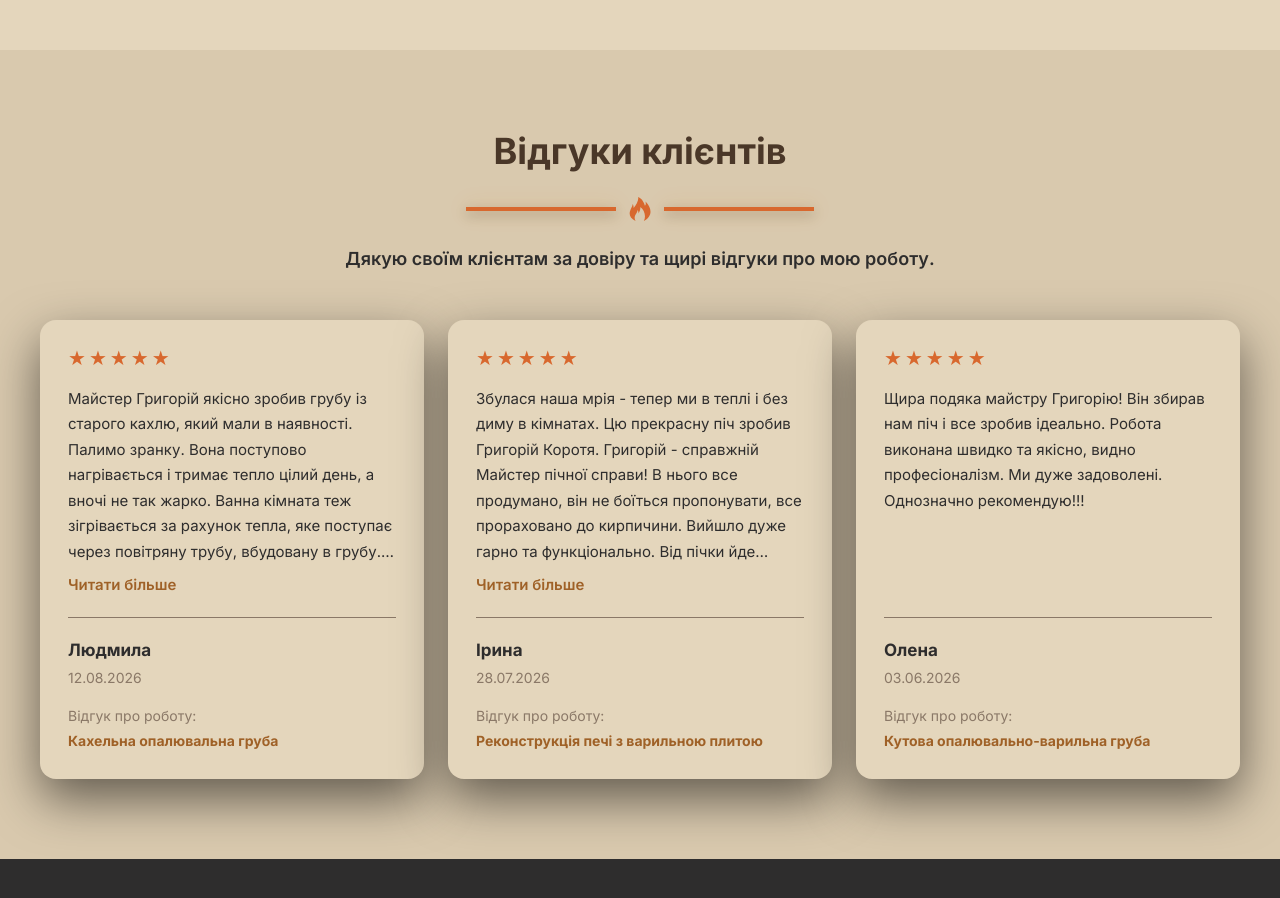
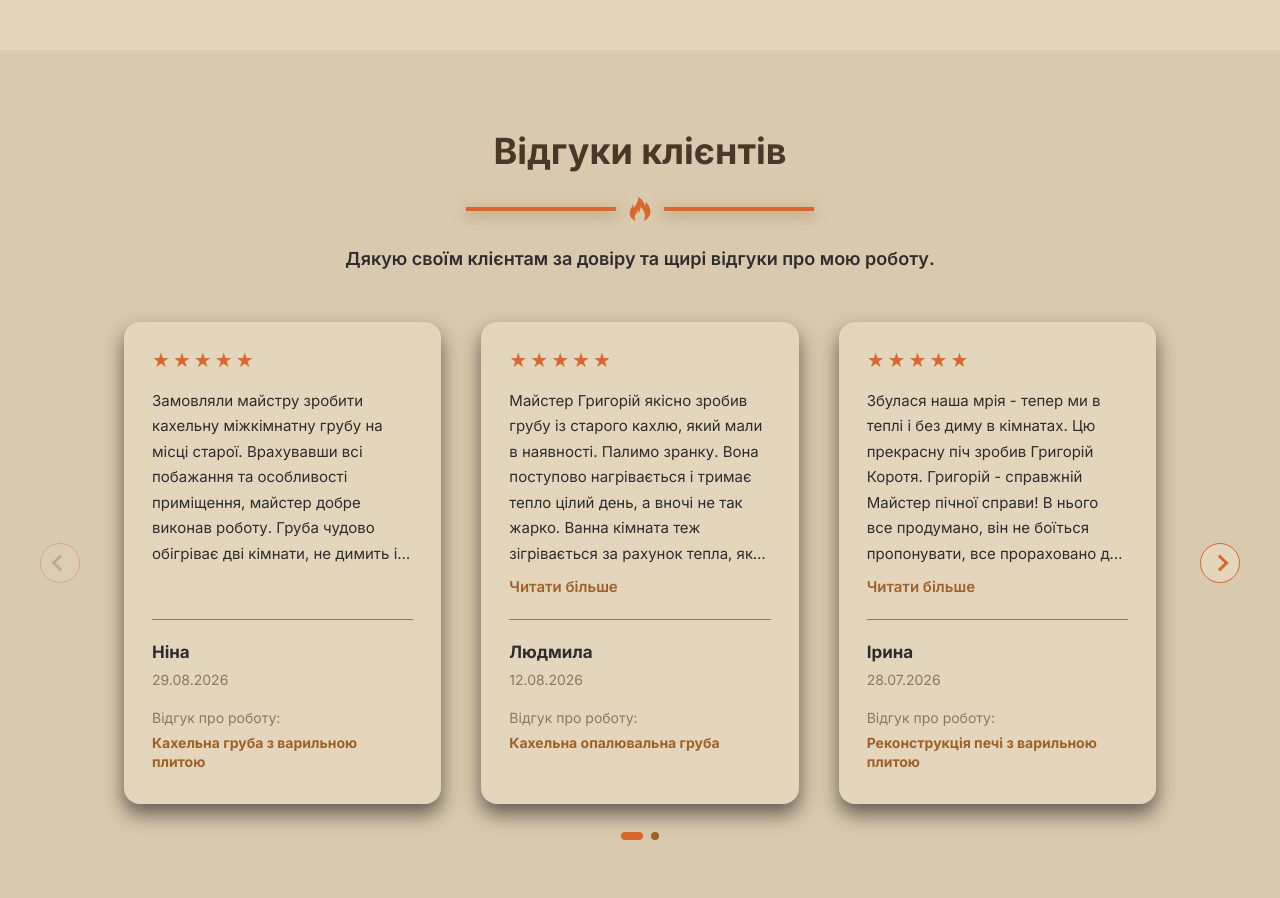
Before and after one commit to lkarm67/warmtouch, a Next.js app: page / in a window 1280 px wide. Shown: the part 5200-6098 px from the top of the page. Before the commit the page ends 6059 px from the top, so only its background shows below. Built offline with nearby package versions, Linux system fonts and the light colour scheme.

Commit message:
fix reviews, services, potrfolio

```diff
--- a/app/globals.css
+++ b/app/globals.css
@@ -21,8 +21,6 @@ body {
   min-height: 100%;
   overflow-x: hidden;
 }
-
-
 
 body {
   font-family: var(--font-family);
--- a/components/Portfolio/portfolioData.ts
+++ b/components/Portfolio/portfolioData.ts
@@ -271,7 +271,14 @@ export const works: Work[] = [
   // Відгуки
   // ----------------------------------------------------
 
-  reviews: [],
+  reviews: [
+    {
+      author: 'Ніна',
+      text: 'Замовляли майстру зробити кахельну міжкімнатну грубу на місці старої. Врахувавши всі побажання та особливості приміщення, майстер добре виконав роботу. Груба чудово обігріває дві кімнати, не димить і має гарний вигляд. Дякуємо!',
+      rating: 5,
+      date: '2026-08-29',
+    },
+  ],
 
   // ----------------------------------------------------
   // SEO
--- a/components/Reviews/Reviews.module.css
+++ b/components/Reviews/Reviews.module.css
@@ -8,105 +8,170 @@
   margin: 0 auto;
 }
 
+/* ==================================================
+   HEADER
+   ================================================== */
+
 .header {
   display: flex;
   flex-direction: column;
-  justify-content: center;
   align-items: center;
   gap: 24px;
+
   max-width: 700px;
-  margin: 0 auto;
+  margin: 0 auto 32px;
+
   text-align: center;
 }
 
 .title {
   margin: 0;
-  text-align: center;
+
   font-size: 36px;
   font-weight: 700;
   line-height: 1.2;
+
   color: #4a3728;
 }
 
-.dividerContainer{
+.dividerContainer {
   display: flex;
-    flex-direction: row;
-    justify-content: flex-start;
   align-items: center;
   gap: 12px;
-    line-height: 1.6;
 }
 
 .divider {
   width: 150px;
   height: 4px;
+
+  margin: 0;
+  border: none;
+
   background-color: var(--accent-color);
-    border: none;
+
   box-shadow:
     0 4px 12px rgba(0, 0, 0, 0.25),
     0 0 20px rgba(255, 140, 0, 0.25);
 }
 
-.icon_fire{
+.icon_fire {
   width: 24px;
   height: 24px;
+
   fill: var(--accent-color);
 }
 
 .subtitle {
   max-width: 800px;
-  margin: 0 auto 32px;
-  text-align: center;
+  margin: 0;
+
   font-size: 18px;
   font-weight: 600;
+  line-height: 1.6;
+
   color: var(--bg-color);
 }
 
-/* =========================
-   Слайдер
-   ========================= */
+/* ==================================================
+   SLIDER
+   ================================================== */
 
 .slider {
   position: relative;
+
   display: flex;
   align-items: center;
+
   padding: 0 38px;
 }
 
 .viewport {
   width: 100%;
+  margin: -70px 20px;
+  padding: 70px 20px;
+
   overflow: hidden;
 }
 
 .list {
+  --gap: 50px;
+
   display: flex;
+  align-items: stretch;
+
   width: 100%;
-  gap: 0;
+
+  gap: var(--gap);
+
   transition: transform 0.35s ease;
+
+  /*
+   * Один крок = ширина картки + gap.
+   *
+   * Формула залежить від кількості
+   * карток на екрані.
+   */
+
   transform: translateX(
-    calc(var(--translate-x) * -1)
+    calc(
+      var(--current-slide) *
+      (
+        -1 *
+        (
+          (100% - ((var(--visible-slides) - 1) * var(--gap)))
+          / var(--visible-slides)
+          + var(--gap)
+        )
+      )
+    )
   );
 }
 
+/* ==================================================
+   CARD
+   ================================================== */
+
 .card {
   display: flex;
-  flex: 0 0 100%;
+
+  flex: 0 0
+    calc(
+      (100% - ((var(--visible-slides) - 1) * var(--gap)))
+      / var(--visible-slides)
+    );
+
   flex-direction: column;
+
   min-width: 0;
+  min-height: 420px;
+
   padding: 22px;
+
   background-color: var(--text-color);
+
   border-radius: 16px;
+
   box-shadow:
-        0 20px 50px rgba(0,0,0,.55);
+    0 10px 20px rgba(0, 0, 0, 0.55);
 }
+
+/* ==================================================
+   RATING
+   ================================================== */
 
 .rating {
   margin-bottom: 18px;
+
   font-size: 20px;
   line-height: 1;
   letter-spacing: 3px;
+
   color: var(--accent-color);
 }
+
+/* ==================================================
+   TEXT
+   ================================================== */
 
 .textWrapper {
   margin-bottom: 10px;
@@ -114,9 +179,12 @@
 
 .textWrapper:not(.expanded) {
   display: -webkit-box;
+
   overflow: hidden;
+
   -webkit-box-orient: vertical;
   -webkit-line-clamp: 7;
+
   line-clamp: 7;
 }
 
@@ -126,20 +194,32 @@
 
 .text {
   margin: 0;
+
   font-size: 15px;
   line-height: 1.7;
+
   color: var(--bg-color);
 }
 
+/* ==================================================
+   MORE BUTTON
+   ================================================== */
+
 .moreButton {
   align-self: flex-start;
+
   margin: 0 0 20px;
   padding: 0;
+
   border: 0;
+
   background: none;
+
   color: #9f6127;
+
   font-size: 15px;
   font-weight: 600;
+
   cursor: pointer;
 }
 
@@ -147,12 +227,18 @@
   text-decoration: underline;
 }
 
+/* ==================================================
+   AUTHOR
+   ================================================== */
+
 .author {
   display: flex;
   flex-direction: column;
   gap: 4px;
+
   margin-top: auto;
   padding-top: 20px;
+
   border-top: 1px solid #8a7867;
 }
 
@@ -166,11 +252,18 @@
   color: #8a7867;
 }
 
+/* ==================================================
+   WORK
+   ================================================== */
+
 .work {
   display: flex;
   flex-direction: column;
   gap: 5px;
+
   margin-top: 18px;
+  min-height: 68px;
+
   font-size: 14px;
   line-height: 1.4;
 }
@@ -183,9 +276,31 @@
   color: #9f6127;
 }
 
-/* =========================
-   Стрілки
-   ========================= */
+.workLink {
+  padding: 0;
+
+  border: 0;
+
+  background: none;
+
+  color: #9f6127;
+
+  font: inherit;
+  font-size: 14px;
+  font-weight: 600;
+
+  text-align: left;
+
+  cursor: pointer;
+}
+
+.workLink:hover {
+  text-decoration: underline;
+}
+
+/* ==================================================
+   ARROWS
+   ================================================== */
 
 .arrow {
   position: absolute;
@@ -198,15 +313,13 @@
 
   width: 32px;
   height: 32px;
-  padding-right: 2px;
+
+  padding: 0;
 
   border: 1px solid var(--accent-color);
   border-radius: 50%;
 
   background-color: var(--text-color);
-
-  font-size: 20px;
-  font-weight: 700;
 
   cursor: pointer;
 
@@ -223,16 +336,33 @@
 
 .arrow:hover {
   background-color: var(--accent-color);
-  color: var(--bg-color);
 }
+
+.arrow:disabled {
+  opacity: 0.35;
+  cursor: default;
+}
+
+.arrow:disabled:hover {
+  background-color: var(--text-color);
+}
+
+.arrow:disabled .arrowIcon {
+  border-color: #8a7867;
+}
+
+/* ==================================================
+   ARROW ICON
+   ================================================== */
 
 .arrowIcon {
   display: block;
+
   width: 10px;
   height: 10px;
 
-  border-left: 2px solid var(--accent-color);
-  border-bottom: 2px solid var(--accent-color);
+  border-left: 3px solid var(--accent-color);
+  border-bottom: 3px solid var(--accent-color);
 
   transform: rotate(45deg);
 }
@@ -241,25 +371,26 @@
   transform: rotate(225deg);
 }
 
-.arrowIcon:hover {
-  border-left: 2px solid var(--text-color);
-  border-bottom: 2px solid var(--text-color);
+.arrow:hover .arrowIcon {
+  border-color: var(--text-color);
 }
 
-/* =========================
-   Крапки
-   ========================= */
+/* ==================================================
+   DOTS
+   ================================================== */
 
 .dots {
   display: flex;
   justify-content: center;
   gap: 8px;
+
   margin-top: 24px;
 }
 
 .dot {
   width: 8px;
   height: 8px;
+
   padding: 0;
 
   border: 0;
@@ -268,18 +399,24 @@
   background-color: #9f6127;
 
   cursor: pointer;
+
+  transition:
+    width 0.2s ease,
+    background-color 0.2s ease;
 }
 
 .dotActive {
   width: 22px;
+
   border-radius: 5px;
+
   background-color: var(--accent-color);
 }
 
-/* =========================
-   Планшет
+/* ==================================================
+   TABLET
    768px+
-   ========================= */
+   ================================================== */
 
 @media (min-width: 768px) {
   .reviews {
@@ -290,13 +427,16 @@
     width: min(100% - 32px, 1200px);
   }
 
+  .header {
+    margin-bottom: 40px;
+  }
+
   .title {
     font-size: 32px;
   }
 
   .subtitle {
     font-size: 17px;
-    margin-bottom: 40px;
   }
 
   .slider {
@@ -304,30 +444,36 @@
   }
 
   .list {
-    gap: 20px;
+    --gap: 40px;
   }
 
   .card {
-    flex: 0 0 calc((100% - 20px) / 2);
     padding: 24px;
   }
 
   .arrow {
     width: 36px;
     height: 36px;
-    font-size: 20px;
-    font-weight: 800;
+  }
+
+  .arrowIcon {
+    width: 11px;
+    height: 11px;
   }
 }
 
-/* =========================
-   Десктоп
+/* ==================================================
+   DESKTOP
    1024px+
-   ========================= */
+   ================================================== */
 
 @media (min-width: 1024px) {
   .reviews {
     padding: 80px 0;
+  }
+
+  .header {
+    margin-bottom: 48px;
   }
 
   .title {
@@ -336,25 +482,31 @@
 
   .subtitle {
     font-size: 18px;
-    margin-bottom: 48px;
   }
 
   .slider {
-    padding: 0;
-  }
-
-  .viewport {
-    overflow: visible;
-  }
-
-  .list {
-    display: grid;
-    grid-template-columns: repeat(3, 1fr);
-    gap: 24px;
-    transform: none;
+    padding: 0 44px;
   }
 
   .card {
+    min-height: 440px;
     padding: 28px;
   }
+
+  .arrow {
+    width: 40px;
+    height: 40px;
   }
+
+  .arrowIcon {
+    width: 12px;
+    height: 12px;
+
+    border-left-width: 3px;
+    border-bottom-width: 3px;
+  }
+
+  .dots {
+    margin-top: 28px;
+  }
+}
--- a/components/Reviews/Reviews.tsx
+++ b/components/Reviews/Reviews.tsx
@@ -1,35 +1,42 @@
 "use client";
 
-import { useEffect, useState } from "react";
+import {
+  useEffect,
+  useLayoutEffect,
+  useRef,
+  useState,
+} from "react";
 import { works } from "../Portfolio/portfolioData";
 import css from "./Reviews.module.css";
-
-const COLLAPSED_LENGTH = 250;
 
 export default function Reviews() {
   const reviews = works.flatMap((work) =>
     work.reviews.map((review) => ({
       ...review,
       workTitle: work.title,
+      workSlug: work.slug,
     }))
   );
 
   const [currentSlide, setCurrentSlide] = useState(0);
   const [expandedReview, setExpandedReview] = useState<number | null>(null);
   const [visibleSlides, setVisibleSlides] = useState(1);
+  const [longReviews, setLongReviews] = useState<boolean[]>([]);
 
-  /*
-   * Визначаємо кількість відгуків,
-   * які показуємо одночасно.
-   *
-   * mobile  → 1
-   * tablet  → 2
-   * desktop → усі
-   */
+  const textRefs = useRef<(HTMLDivElement | null)[]>([]);
+
+  /* ==================================================
+     КІЛЬКІСТЬ КАРТОК НА ЕКРАНІ
+
+     mobile  → 1
+     tablet  → 2
+     desktop → 3
+     ================================================== */
+
   useEffect(() => {
     const updateVisibleSlides = () => {
       if (window.innerWidth >= 1024) {
-        setVisibleSlides(reviews.length);
+        setVisibleSlides(3);
       } else if (window.innerWidth >= 768) {
         setVisibleSlides(2);
       } else {
@@ -44,42 +51,93 @@ export default function Reviews() {
     return () => {
       window.removeEventListener("resize", updateVisibleSlides);
     };
-  }, [reviews.length]);
-
-  /*
-   * Кількість реальних позицій слайдера.
-   *
-   * Наприклад:
-   *
-   * 3 відгуки / 1 картка → 3 позиції
-   * 3 відгуки / 2 картки → 3 позиції
-   * 5 відгуків / 2 картки → 5 позицій
-   */
-  const slideCount =
-    visibleSlides >= reviews.length ? 1 : reviews.length;
-
-  /*
-   * Якщо при зміні ширини екрана currentSlide
-   * став більшим за допустимий — повертаємо його
-   * в межі.
-   */
-  useEffect(() => {
-    setCurrentSlide((current) =>
-      current >= slideCount ? 0 : current
-    );
-
-    setExpandedReview(null);
-  }, [slideCount]);
+  }, []);
 
   if (reviews.length === 0) {
     return null;
   }
 
+  const slideCount = reviews.length;
+
+  /*
+   * Остання можлива позиція слайдера.
+   *
+   * Наприклад:
+   * 4 відгуки + 3 картки на екрані
+   * → остання позиція = 1
+   *
+   * 4 відгуки + 2 картки
+   * → остання позиція = 2
+   *
+   * 4 відгуки + 1 картка
+   * → остання позиція = 3
+   */
+  const maxSlide = Math.max(
+    0,
+    slideCount - visibleSlides
+  );
+
+  /* ==================================================
+     ПЕРЕВІРКА, ЧИ ТЕКСТ ДІЙСНО ОБРІЗАНИЙ
+     ================================================== */
+
+  const checkLongReviews = () => {
+    const result = reviews.map((_, index) => {
+      const element = textRefs.current[index];
+
+      if (!element) {
+        return false;
+      }
+
+      return element.scrollHeight > element.clientHeight + 1;
+    });
+
+    setLongReviews(result);
+  };
+
+  /*
+   * Перевіряємо текст після зміни ширини
+   * та кількості карток.
+   */
+
+  useLayoutEffect(() => {
+    const frame = requestAnimationFrame(() => {
+      checkLongReviews();
+    });
+
+    return () => cancelAnimationFrame(frame);
+  }, [visibleSlides, reviews.length]);
+
+  /* ==================================================
+     ЗМІНА РОЗМІРУ ЕКРАНУ
+     ================================================== */
+
+  useEffect(() => {
+    const handleResize = () => {
+      setCurrentSlide(0);
+      setExpandedReview(null);
+
+      requestAnimationFrame(() => {
+        checkLongReviews();
+      });
+    };
+
+    window.addEventListener("resize", handleResize);
+
+    return () => {
+      window.removeEventListener("resize", handleResize);
+    };
+  }, []);
+
+  /* ==================================================
+     SLIDER
+     ================================================== */
+
   const nextSlide = () => {
     setExpandedReview(null);
 
     setCurrentSlide((current) =>
-      current >= slideCount - 1 ? 0 : current + 1
+      Math.min(current + 1, maxSlide)
     );
   };
 
@@ -87,51 +145,40 @@ export default function Reviews() {
     setExpandedReview(null);
 
     setCurrentSlide((current) =>
-      current === 0 ? slideCount - 1 : current - 1
+      Math.max(current - 1, 0)
     );
   };
 
   /*
-   * На десктопі слайдер не потрібен.
+   * При зміні кількості карток на екрані
+   * повертаємося на перший слайд.
    */
-  const isDesktop = visibleSlides >= reviews.length;
 
-  /*
-   * Ширина одного кроку.
-   *
-   * На mobile:
-   * 1 картка → 100%
-   *
-   * На tablet:
-   * 2 картки + gap → приблизно 50%
-   */
-  const slideWidth =
-    visibleSlides === 1 ? 100 : 50;
-
-  /*
-   * Для tablet:
-   *
-   * 1 → показуємо 1-2
-   * 2 → показуємо 2-3
-   * 3 → показуємо 3-4
-   *
-   * Останній крок повертається до початку.
-   */
-  const translateX =
-    visibleSlides === 1
-      ? currentSlide * 100
-      : currentSlide * (slideWidth + 1.25);
+  useEffect(() => {
+    setCurrentSlide(0);
+    setExpandedReview(null);
+  }, [visibleSlides]);
 
   return (
     <section className={css.reviews} id="reviews">
       <div className={css.container}>
+
+        {/* ==================================================
+            HEADER
+           ================================================== */}
+
         <div className={css.header}>
-          <h2 className={css.title}>Відгуки клієнтів</h2>
-
+          <h2 className={css.title}>
+            Відгуки клієнтів
+          </h2>
 
           <div className={css.dividerContainer}>
             <hr className={css.divider} />
-              <svg className={css.icon_fire}>
+
+            <svg
+              className={css.icon_fire}
+              aria-hidden="true"
+            >
               <use href="/icons.svg#icon-fire" />
             </svg>
 
@@ -139,35 +186,43 @@ export default function Reviews() {
           </div>
 
           <p className={css.subtitle}>
-            Дякую своїм клієнтам за довіру та щирі відгуки про мою роботу.
+            Дякую своїм клієнтам за довіру та щирі відгуки
+            про мою роботу.
           </p>
         </div>
 
+        {/* ==================================================
+            SLIDER
+           ================================================== */}
+
         <div className={css.slider}>
-          {!isDesktop && (
+
           <button
             className={`${css.arrow} ${css.prev}`}
             type="button"
             onClick={prevSlide}
+            disabled={currentSlide === 0}
             aria-label="Попередні відгуки"
           >
-              <span className={css.arrowIcon} aria-hidden="true" />
+            <span
+              className={css.arrowIcon}
+              aria-hidden="true"
+            />
           </button>
-          )}
 
           <div className={css.viewport}>
             <div
               className={css.list}
               style={
                 {
-                  "--translate-x": `${translateX}%`,
+                  "--current-slide": currentSlide,
                   "--visible-slides": visibleSlides,
                 } as React.CSSProperties
               }
             >
               {reviews.map((review, index) => {
                 const isLong =
-                  review.text.length > COLLAPSED_LENGTH;
+                  longReviews[index] ?? false;
 
                 const isExpanded =
                   expandedReview === index;
@@ -177,6 +232,9 @@ export default function Reviews() {
                     className={css.card}
                     key={`${review.author}-${review.date}-${index}`}
                   >
+
+                    {/* RATING */}
+
                     {review.rating && (
                       <div
                         className={css.rating}
@@ -187,7 +245,12 @@ export default function Reviews() {
                       </div>
                     )}
 
+                    {/* TEXT */}
+
                     <div
+                      ref={(element) => {
+                        textRefs.current[index] = element;
+                      }}
                       className={`${css.textWrapper} ${
                         isExpanded ? css.expanded : ""
                       }`}
@@ -196,6 +259,8 @@ export default function Reviews() {
                         {review.text}
                       </p>
                     </div>
+
+                    {/* MORE */}
 
                     {isLong && (
                       <button
@@ -213,8 +278,12 @@ export default function Reviews() {
                       </button>
                     )}
 
+                    {/* AUTHOR */}
+
                     <div className={css.author}>
-                      <strong>{review.author}</strong>
+                      <strong>
+                        {review.author}
+                      </strong>
 
                       {review.date && (
                         <time dateTime={review.date}>
@@ -225,31 +294,64 @@ export default function Reviews() {
                       )}
                     </div>
 
+                    {/* WORK */}
+
                     <div className={css.work}>
-                      <span>Відгук про роботу:</span>
-                      <strong>{review.workTitle}</strong>
+                      <span>
+                        Відгук про роботу:
+                      </span>
+
+                      <button
+                        type="button"
+                        className={css.workLink}
+                        onClick={() => {
+                          const event = new CustomEvent(
+                            "open-portfolio-work",
+                            {
+                              detail: {
+                                slug: review.workSlug,
+                              },
+                            },
+                          );
+
+                          window.dispatchEvent(event);
+                        }}
+                      >
+                        <strong>
+                          {review.workTitle}
+                        </strong>
+                      </button>
                     </div>
+
                   </article>
                 );
               })}
             </div>
           </div>
 
-          {!isDesktop && (
           <button
             className={`${css.arrow} ${css.next}`}
             type="button"
             onClick={nextSlide}
+            disabled={currentSlide >= maxSlide}
             aria-label="Наступні відгуки"
           >
-              <span className={`${css.arrowIcon} ${css.arrowIconNext}`} aria-hidden="true" />
+            <span
+              className={`${css.arrowIcon} ${css.arrowIconNext}`}
+              aria-hidden="true"
+            />
           </button>
-          )}
+
         </div>
 
-        {!isDesktop && slideCount > 1 && (
+        {/* ==================================================
+            DOTS
+           ================================================== */}
+
+        {slideCount > visibleSlides && (
           <div className={css.dots}>
-            {Array.from({ length: slideCount }).map(
+            {Array.from(
+              { length: maxSlide + 1 },
               (_, index) => (
                 <button
                   key={index}
@@ -263,7 +365,7 @@ export default function Reviews() {
                     setExpandedReview(null);
                     setCurrentSlide(index);
                   }}
-                  aria-label={`Перейти до позиції ${
+                  aria-label={`Перейти до групи відгуків ${
                     index + 1
                   }`}
                 />
@@ -271,6 +373,7 @@ export default function Reviews() {
             )}
           </div>
         )}
+
       </div>
     </section>
   );
--- a/components/Services/Services.module.css
+++ b/components/Services/Services.module.css
@@ -110,6 +110,7 @@
   justify-content: center;
   padding: 16px;
   z-index: 1000;
+  overflow: hidden;
 }
 
 .modal {
@@ -122,6 +123,7 @@
   overflow-y: auto;
   padding: 40px;
   color: var(--bg-color);
+  overscroll-behavior: contain;
 }
 
 .closeButton {
```
Also changed, not shown: components/Portfolio/Portfolio.tsx (+108 -19 lines), components/Services/Services.tsx (+27 -1 lines). Lines whose indentation alone changed are shown as unchanged.
